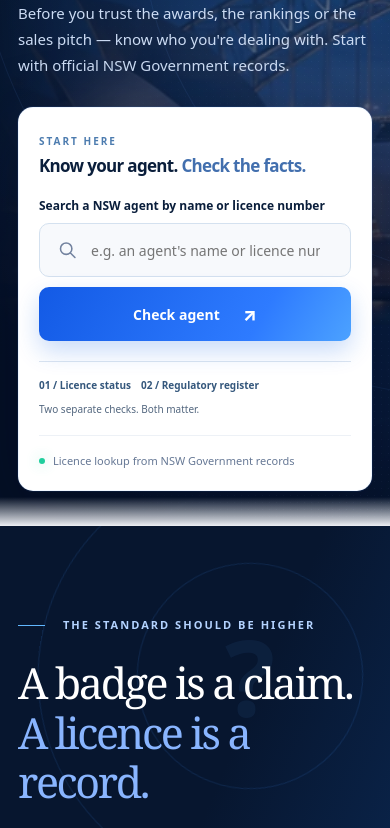
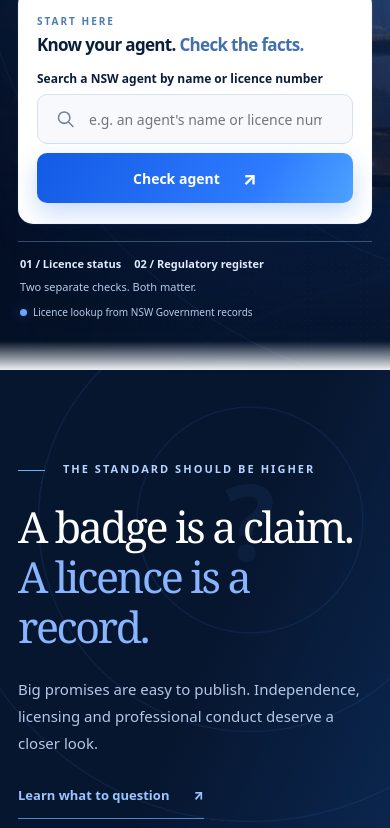
Before and after one commit to agentcheck-au/agentcheck, a website: page public/index.html in a window 390 px wide. Shown: the part 320-1148 px from the top of the page. Drawn offline with Linux system fonts and the light colour scheme.

Commit message:
Simplify homepage, move verification steps below form and make scroll reveals reversible

```diff
--- a/public/app.js
+++ b/public/app.js
@@ -901,33 +901,31 @@
   });
   motionPreference.addEventListener?.("change", syncMotion);
   syncMotion();
-  const observer =
-    !reduced() && "IntersectionObserver" in window
-      ? new IntersectionObserver(
+  // Reversible, section-specific reveals: the same section responds when
+  // scrolling back up. Remove only after it is completely out of view, so
+  // nothing disappears while the visitor is still reading it.
+  function makeRevealObserver(threshold, rootMargin) {
+    return new IntersectionObserver(
       (entries) => {
-            for (const entry of entries)
-              if (entry.isIntersecting) {
+        for (const entry of entries) {
+          if (entry.intersectionRatio >= threshold) {
             entry.target.classList.add("visible");
-                observer.unobserve(entry.target);
+          } else if (!entry.isIntersecting) {
+            entry.target.classList.remove("visible");
+          }
         }
       },
-          { threshold: 0.08 },
-        )
+      { threshold: [0, threshold], rootMargin },
+    );
+  }
+  const canObserve = !reduced() && "IntersectionObserver" in window;
+  const observer = canObserve
+    ? makeRevealObserver(0.08, "0px 0px -10% 0px")
     : null;
-  // Editorial cards should not animate as soon as a few pixels appear at
-  // the bottom of the screen. Each card reveals when it is being read.
-  const editorialObserver =
-    !reduced() && "IntersectionObserver" in window
-      ? new IntersectionObserver(
-          (entries) => {
-            for (const entry of entries)
-              if (entry.isIntersecting) {
-                entry.target.classList.add("visible");
-                editorialObserver.unobserve(entry.target);
-              }
-          },
-          { threshold: 0.28, rootMargin: "0px 0px -18% 0px" },
-        )
+  // The large editorial cards should not animate until the reader has
+  // actually reached that section, in either scrolling direction.
+  const editorialObserver = canObserve
+    ? makeRevealObserver(0.28, "0px 0px -18% 0px")
     : null;
   for (const node of document.querySelectorAll("[data-reveal]")) {
     if (node.matches(".question-card")) {
@@ -937,10 +935,16 @@
     else node.classList.add("visible");
   }
   let scrollFrame = 0;
+  let previousScrollY = window.scrollY || 0;
   function updateScroll() {
     scrollFrame = 0;
     const y = window.scrollY || 0,
       max = document.documentElement.scrollHeight - innerHeight;
+    if (Math.abs(y - previousScrollY) > 3) {
+      document.documentElement.dataset.scrollDirection =
+        y < previousScrollY ? "up" : "down";
+    }
+    previousScrollY = y;
     $("reading-progress").style.width =
       `${Math.max(0, Math.min(100, max ? (y / max) * 100 : 0))}%`;
     $("site-header").classList.toggle("is-scrolled", y > 60);
--- a/public/index.html
+++ b/public/index.html
@@ -124,12 +124,10 @@
               VERIFICATION
             </div>
             <h1 id="hero-title">
-              The claims are loud.<br /><em>The facts speak louder.</em>
+              Look past the <em>polish.</em><br />Find the <em>proof.</em>
             </h1>
             <p>
-              Before you trust the awards, the rankings or the sales pitch —
-              know who you're dealing with. Start with official NSW Government
-              records.
+              Before choosing an agent, start with official NSW licence records.
             </p>
           </div>
           <div class="search-panel" id="search-panel" data-reveal>
@@ -181,18 +179,17 @@
                 </button>
               </div>
             </form>
-            <p class="two-check-note">
-              <span>01 / Licence status</span
-              ><span>02 / Regulatory register</span
-              ><strong>Two separate checks. Both matter.</strong>
+          </div>
+          <div class="hero-verification-steps" data-reveal aria-label="How the two checks work">
+            <div class="two-check-note">
+              <span>01 / Licence status</span>
+              <span>02 / Regulatory register</span>
+              <strong>Two separate checks. Both matter.</strong>
+            </div>
+            <p class="search-panel-foot">
+              <span class="source-dot" aria-hidden="true"></span>
+              Licence lookup from NSW Government records
             </p>
-            <div class="search-panel-foot">
-              <span class="source-dot"></span> Licence lookup from NSW
-              Government records
-              <span class="panel-foot-right"
-                >No account. No payment. Just facts.</span
-              >
-            </div>
           </div>
           <div class="hero-bottom" data-reveal>
             <span class="scroll-cue"
@@ -310,7 +307,7 @@
             <div>
               <div class="eyebrow eyebrow-dark">THE QUESTIONS WORTH ASKING</div>
               <h2 id="questions-title">
-                Look past the <em>polish.</em><br />Find the <em>proof.</em>
+                The claims are loud.<br /><em>The facts speak louder.</em>
               </h2>
             </div>
             <p>
--- a/public/referral-motion.js
+++ b/public/referral-motion.js
@@ -32,7 +32,7 @@
   if ("IntersectionObserver" in window) {
     const observer = new IntersectionObserver(
       (entries) => {
-        inView = entries.some((entry) => entry.isIntersecting);
+        inView = entries.some((entry) => entry.intersectionRatio >= 0.55);
         update();
       },
       { threshold: 0.55, rootMargin: "0px 0px -12% 0px" },
--- a/public/styles.css
+++ b/public/styles.css
@@ -2918,3 +2918,145 @@ summary {
   /* The first screen no longer contains a disclaimer or a bottom trust badge. */
   .hero-bottom { display: none; }
 }
+
+/* Compact hero and clearly separated verification journey.
+   The licence form is unchanged; only its presentation is reduced. */
+.hero { min-height: 0; }
+.hero-shell {
+  min-height: min(100svh, 840px);
+  padding-top: 125px;
+  padding-bottom: 56px;
+}
+.hero h1 {
+  max-width: 850px;
+  margin: 18px 0 17px;
+  font-size: clamp(46px, 6.1vw, 78px);
+}
+.hero-copy > p {
+  max-width: 590px;
+  font-size: 16px;
+  line-height: 1.55;
+}
+.search-panel {
+  width: min(650px, 100%);
+  margin-top: 26px;
+  padding: 21px 23px 23px;
+  border-radius: 16px;
+}
+.search-panel-head { margin-bottom: 14px; }
+.search-panel h2 { margin-top: 3px; font-size: 19px; }
+.search-panel label { margin-bottom: 7px; }
+.search-panel .search-input-wrap input { height: 52px; }
+.search-panel .btn-search { min-height: 52px; height: 52px; }
+.hero-verification-steps {
+  width: min(650px, 100%);
+  margin-top: 17px;
+  padding: 15px 2px 0;
+  border-top: 1px solid #a2c3ef55;
+  color: #d8e8ff;
+}
+.hero-verification-steps .two-check-note {
+  display: flex;
+  align-items: baseline;
+  flex-wrap: wrap;
+  gap: 9px 20px;
+  margin: 0;
+  padding: 0;
+  border: 0;
+  color: #e1ecff;
+  font-size: 12px;
+}
+.hero-verification-steps .two-check-note span {
+  font-weight: 750;
+}
+.hero-verification-steps .two-check-note strong {
+  margin-left: 0;
+  color: #b5cbea;
+  font-weight: 450;
+}
+.hero-verification-steps .search-panel-foot {
+  display: flex;
+  align-items: center;
+  gap: 6px;
+  margin: 11px 0 0;
+  padding: 0;
+  border: 0;
+  color: #b7cbe9;
+  font-size: 11px;
+  line-height: 1.5;
+}
+.hero-verification-steps .source-dot {
+  flex: 0 0 7px;
+  width: 7px;
+  height: 7px;
+  margin: 0;
+  background: #69a7ff;
+  box-shadow: 0 0 12px #5b9aff55;
+}
+.hero-bottom { margin-top: 26px; }
+
+/* Upward and downward scrolling have matching, subtle entrance directions. */
+html.enhanced[data-scroll-direction="up"] [data-reveal]:not(.visible) {
+  transform: translateY(-20px);
+}
+html.enhanced[data-scroll-direction="up"] .question-card[data-reveal]:not(.visible) {
+  transform: translateY(-34px);
+}
+@media (max-width: 760px) {
+  .hero-shell {
+    min-height: 0;
+    padding-top: 116px;
+    padding-bottom: 50px;
+  }
+  .hero h1 {
+    font-size: clamp(37px, 9.1vw, 57px);
+    line-height: 1.08;
+    margin: 16px 0 15px;
+  }
+  .hero-copy > p {
+    max-width: 350px;
+    font-size: 14px;
+    line-height: 1.55;
+  }
+  .search-panel {
+    width: 100%;
+    margin-top: 23px;
+    padding: 18px 18px 20px;
+    border-radius: 15px;
+  }
+  .search-panel-head { margin-bottom: 14px; }
+  .search-panel h2 { font-size: 17px; }
+  .search-panel label { font-size: 12px; }
+  .search-panel .search-controls { gap: 9px; }
+  .search-panel .search-input-wrap input {
+    height: 50px;
+    font-size: 14px;
+  }
+  .search-panel .btn-search {
+    min-height: 50px;
+    height: 50px;
+  }
+  .hero-verification-steps {
+    width: 100%;
+    margin-top: 17px;
+    padding-top: 14px;
+  }
+  .hero-verification-steps .two-check-note {
+    gap: 8px 13px;
+    font-size: 11px;
+  }
+  .hero-verification-steps .two-check-note strong {
+    flex-basis: 100%;
+    width: auto;
+    font-size: 11px;
+  }
+  .hero-verification-steps .search-panel-foot { font-size: 10px; }
+  .editorial-top h2 {
+    font-size: clamp(37px, 9.1vw, 46px);
+    line-height: 1.1;
+  }
+}
+@media (max-width: 370px) {
+  .hero h1 { font-size: 36px; }
+  .hero-verification-steps .two-check-note { gap: 7px 10px; font-size: 10px; }
+}
```
Also changed, not shown: tests/home-layout.test.mjs (added, +44 -0 lines). Lines whose indentation alone changed are shown as unchanged.
